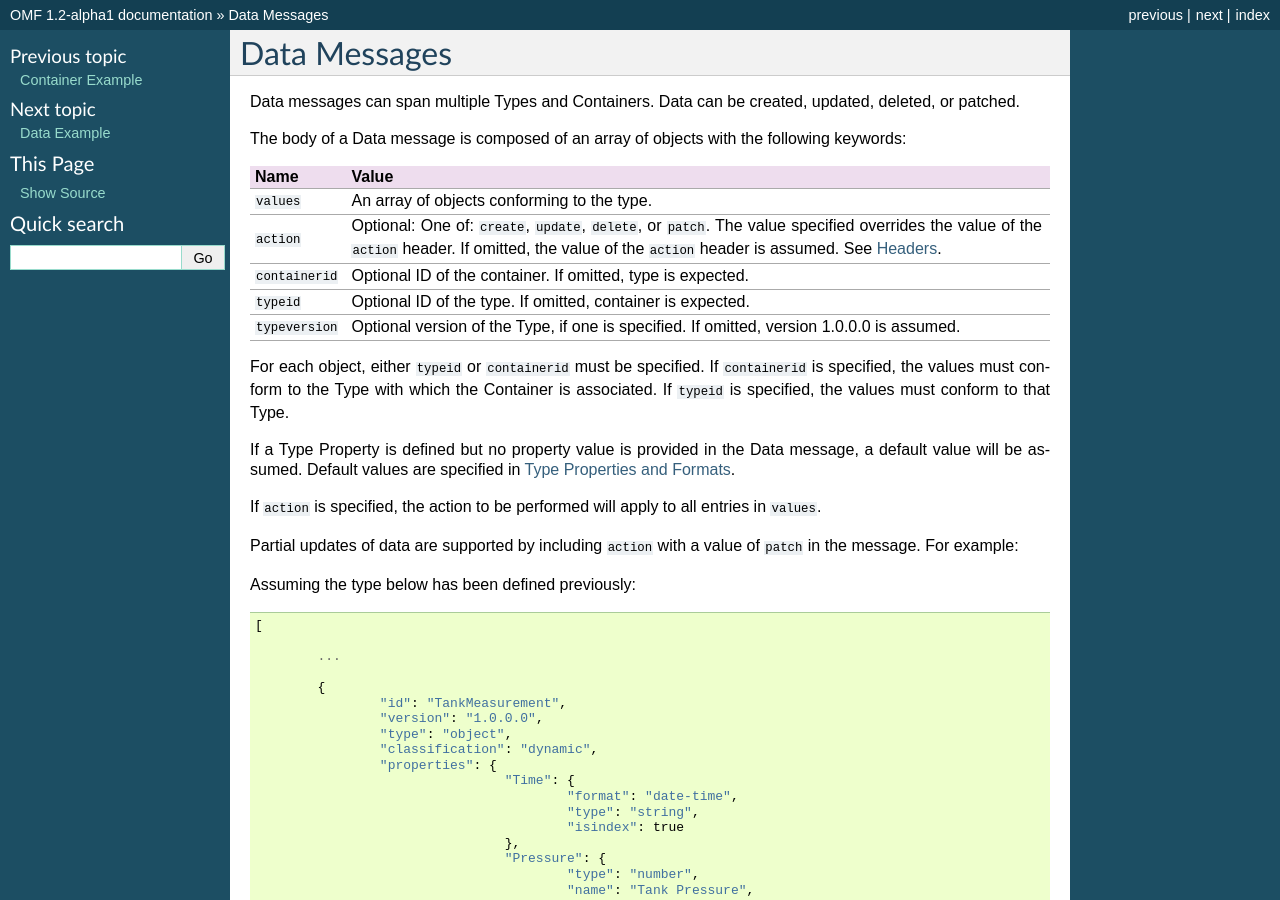
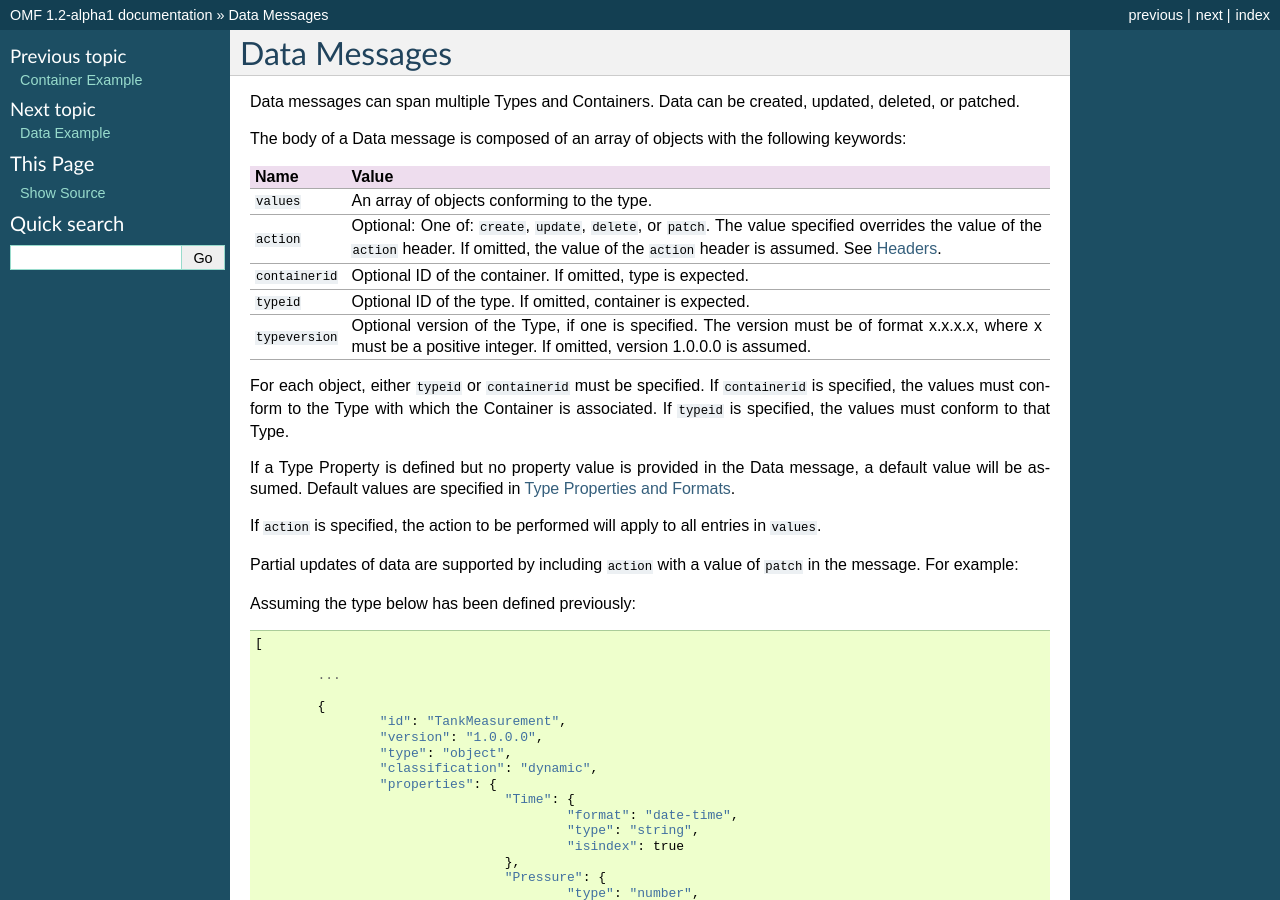
Before and after one commit to AVEVA/OMF-Docs, a Sphinx documentation site: the page built from docs/Data_Messages.rst, in a window 1280 px wide and 900 px high. Built offline with Sphinx 7.4.7, drawn with Linux system fonts in a browser that asks for light colours.

Commit message:
Update version format requirement formatting

```diff
--- a/docs/Container_Messages.rst
+++ b/docs/Container_Messages.rst
@@ -19,7 +19,7 @@ Name                   Value
 ``name`` 	           Optional friendly name for the Container.
 ``propertyoverrides``  Optional key-value pairs defining overrides to properties of the Type.
 ``tags``               Optional array of strings to tag the Container.
-``typeversion``        Optional version of the Type used by the Container. The version must be of format x.x.x.x, where x must be a positive integer.If omitted, version 1.0.0.0 is used.
+``typeversion``        Optional version of the Type used by the Container. The version must be of format x.x.x.x, where x must be a positive integer. If omitted, version 1.0.0.0 is used.
 =====================  =================================================================================================
 
 Some keywords of Type properties may be overriden on a container level with the help of the optional ``propertyoverrides`` keyword. The value definition is the same as for the ``properties`` keyword of :doc:`Types <Type_Messages>`, but overrides can only be used on ``name``, ``description``, and ``uom`` keywords of Type Properties. The complete list of Type Property keywords can be found :doc:`here <Type_Properties_and_Formats>`.
--- a/docs/Data_Messages.rst
+++ b/docs/Data_Messages.rst
@@ -12,7 +12,7 @@ Name            Value
 ``action``      Optional: One of: ``create``, ``update``, ``delete``, or ``patch``. The value specified overrides the value of the ``action`` header. If omitted, the value of the ``action`` header is assumed. See :doc:`Headers`.
 ``containerid`` Optional ID of the container. If omitted, type is expected.
 ``typeid``      Optional ID of the type. If omitted, container is expected.
-``typeversion`` Optional version of the Type, if one is specified. If omitted, version 1.0.0.0 is assumed.
+``typeversion`` Optional version of the Type, if one is specified. The version must be of format x.x.x.x, where x must be a positive integer. If omitted, version 1.0.0.0 is assumed.
 =============== =================================================================================================
 
 For each object, either ``typeid`` or ``containerid`` must be specified. If ``containerid`` is specified, the values must conform to the Type with which the Container is associated. If ``typeid`` is specified, the values must conform to that Type.
--- a/docs/Type_Messages.rst
+++ b/docs/Type_Messages.rst
@@ -19,7 +19,7 @@ Name                Value
 ``metadata``        Optional key-value pairs associated with the Type.
 ``name``            Optional friendly name for the Type.
 ``tags``            Optional array of strings to tag the Type.
-``version``         Optional version of the Type. The version must be of format x.x.x.x, where x must be a positive integer.If omitted version 1.0.0.0 is assumed.
+``version``         Optional version of the Type. The version must be of format x.x.x.x, where x must be a positive integer. If omitted version 1.0.0.0 is assumed.
 =================== =============================
 
 The ``id`` cannot begin with the character sequence __. This is reserved for predefined Types. One currently supported predefined Type is __Link.
```
